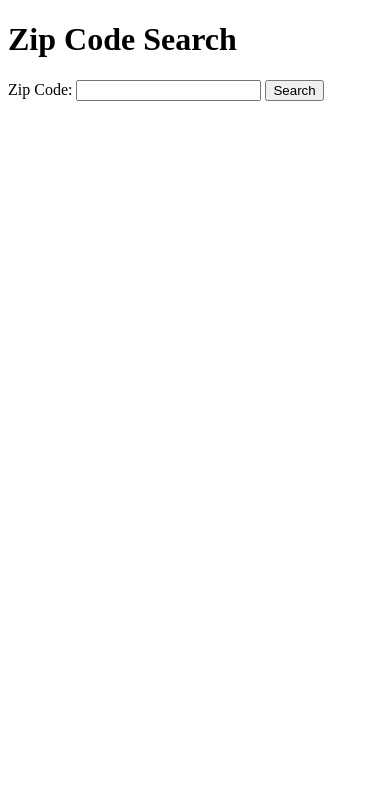
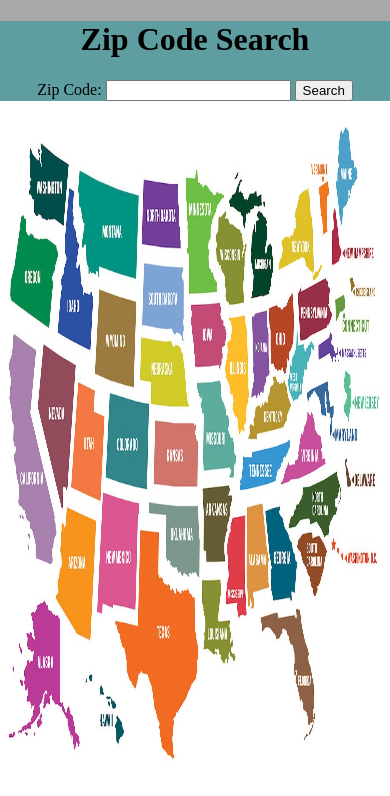
Before and after one commit to Blaker817/gas-saver, a plain HTML site: page zipcode.html in a window 390 px wide. Drawn offline with Linux system fonts and the light colour scheme.

Commit message:
added background images and made it mobile responsive

```diff
--- a/assets/css/style.css
+++ b/assets/css/style.css
@@ -1,11 +1,18 @@
-:root {
-    background-color: darkgray;
-}
+/* :root {
+    background-color: cadetblue;
+} */
 h1{
     color: black;
     text-align: center;
     background-color: orange;
+    margin-block-start: 0;
+    font-size: 50px;
 
+}
+p{
+    text-align: center;
+    font-size: 30px;
+    color: red;
 }
 
 h2{
@@ -18,3 +25,14 @@ img.car-image{
   width: 600px;
   height: auto;
 }
+body{
+    width: 100%;
+    min-height: 100vh;
+    margin: 0;
+
+    background-image: url(/images/fordf.webp);
+    background-repeat: repeat-y;
+    background-size: 100% auto;
+  background-attachment: fixed;
+
+}
--- a/script.js
+++ b/script.js
@@ -1,5 +1,6 @@
 window.addEventListener("load", initiateApp());
 async function initiateApp() {
+
     console.log("clicked")
     let states = await fetch("https://api.collectapi.com/gasPrice/allUsaPrice", {
         headers: {
@@ -12,7 +13,7 @@ async function initiateApp() {
     console.log(states)
     for (var i = 0; i < states.length; i++) {
         var state = states[i]
-        console.log(state)
+
         var li = document.createElement('li')
         var button = document.createElement('button')
         button.setAttribute("id", state.name)
--- a/zip.css
+++ b/zip.css
@@ -1,6 +1,22 @@
 :root {
     background-color: darkgray;
 }
-h1 {
+div{
     text-align: center;
+    background-color: cadetblue;
 }
+body{
+    width: 100%;
+    min-height: 100vh;
+    margin: 0;
+
+    background-image: url(/images/usmap.jpg);
+    background-repeat: repeat-y;
+    background-size: 100% 100%;
+  background-attachment: fixed;
+
+}
+li{
+    display: table;
+    background-color: white;
+}
--- a/zipcode.html
+++ b/zipcode.html
@@ -6,14 +6,15 @@
     <meta http-equiv="X-UA-Compatible" content="IE=edge">
     <meta name="viewport" content="width=device-width, initial-scale=1.0">
     <title>Document</title>
+    <link rel='stylesheet' href="/zip.css" />
 
 </head>
 
 <body>
-    <h1>Zip Code Search</h1>
+    <div><h1>Zip Code Search</h1>
     <label for="zcode">Zip Code:</label>
     <input type="text" id="zcode" name="zcode">
-    <button id='search-btn'>Search</button>
+    <button id='search-btn'>Search</button></div>
     <ul id='cities-list'>
 
     </ul>
```
Also changed, not shown: index.html (+1 -1 lines), images/Gas-Saver.jpeg (added), images/usmap.jpg (added).
